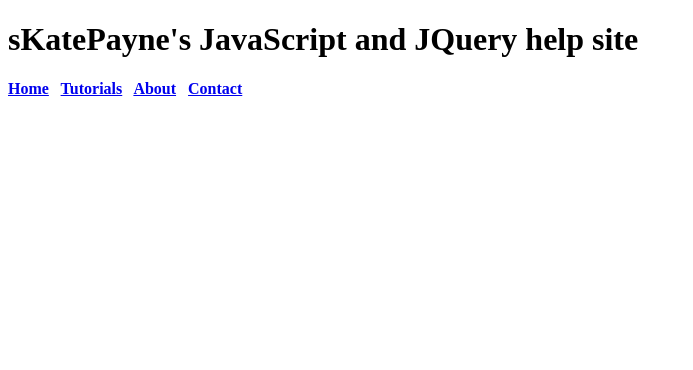
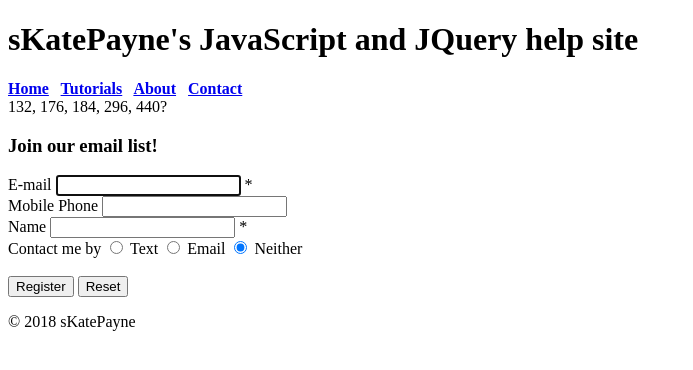
Before and after one commit to skatepayne/test, a plain HTML site: page index.html in a window 1280 px wide. Shown: the whole page, without its empty margins (0-693 px from the left). Drawn offline with Linux system fonts and the light colour scheme.

Commit message:
Update index.html

```diff
--- a/index.html
+++ b/index.html
@@ -14,8 +14,40 @@
 	<a href="contact.html">Contact</a> &nbsp;
 	</b>
 </nav>
+132, 176, 184,
+296, 440?
+
+<h3>Join our email list!</h3>
+<form action="register_account.html" method="get"
+	name="registration_form" id="registration_form">
+
+	<label for="email_address">E-mail</label>
+		<input type ="text" name="email_address" id="email_address" autofocus>
+		<span>*</span><br>
+
+	<label for="phone">Mobile Phone</label>
+		<input type="tel" name="phone" id="phone">
+		<br>
+
+
+	<label for="name">Name</label>
+		<input type="text" name="name" id="name">
+		<span>*</span><br>
+
+	<label> Contact me by </label>
+		<input type="radio" name="contact" id="text" value="text"> Text
+		<input type="radio" name="contact" id="email" value="email"> Email
+		<input type="radio" name="contact" id="none" value="none" checked> Neither
+		<br> <br>
+
+	<input type="button" id="register" value="Register">
+	<input type="button" id="reset_form" value="Reset"><br>
+	</form>
 
 
 
+<footer>
+<p>&copy; 2018 sKatePayne</p>
+</footer>
 </body>
 </html>
```
